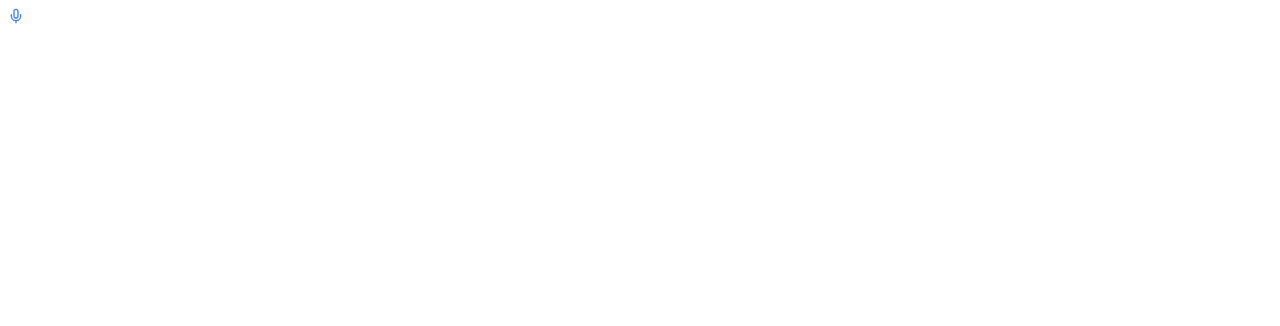
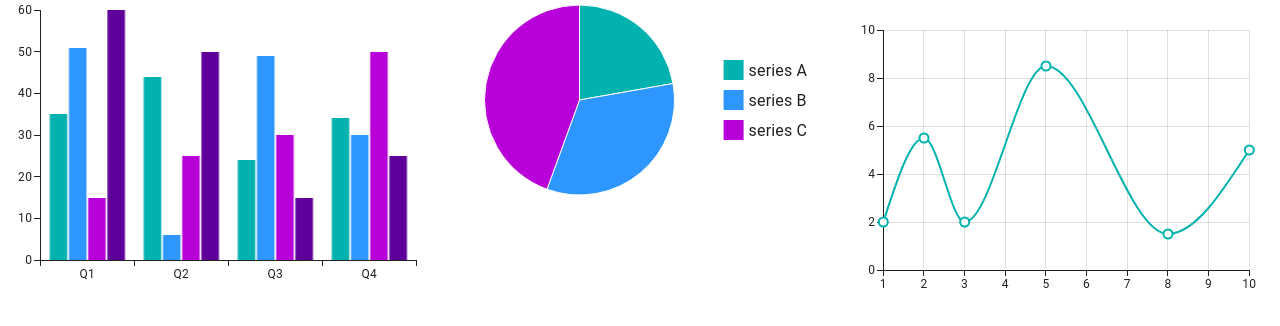
Before and after one commit to MohammedAlshami/UMHackathon, a Next.js app: page /test in a window 1280 px wide. Shown: the top 326 px of the page. Built offline with nearby package versions, Linux system fonts and the light colour scheme.

Commit message:
added graphs examples

```diff
--- /dev/null
+++ b/app/components/Charts/BarGraph.tsx
@@ -0,0 +1,18 @@
+import * as React from 'react';
+import { BarChart } from '@mui/x-charts/BarChart';
+
+export default function BarGraph() {
+  return (
+    <BarChart
+      series={[
+        { data: [35, 44, 24, 34] },
+        { data: [51, 6, 49, 30] },
+        { data: [15, 25, 30, 50] },
+        { data: [60, 50, 15, 25] },
+      ]}
+      height={290}
+      xAxis={[{ data: ['Q1', 'Q2', 'Q3', 'Q4'], scaleType: 'band' }]}
+      margin={{ top: 10, bottom: 30, left: 40, right: 10 }}
+    />
+  );
+}
--- /dev/null
+++ b/app/components/Charts/LineGraph.tsx
@@ -0,0 +1,18 @@
+import * as React from 'react';
+import { LineChart } from '@mui/x-charts/LineChart';
+
+export default function LineGraph() {
+  return (
+    <LineChart
+    xAxis={[{ data: [1, 2, 3, 5, 8, 10] }]}
+    series={[
+      {
+        data: [2, 5.5, 2, 8.5, 1.5, 5],
+      },
+    ]}
+    height={300}
+    margin={{ left: 30, right: 30, top: 30, bottom: 30 }}
+    grid={{ vertical: true, horizontal: true }}
+  />
+  );
+}
--- /dev/null
+++ b/app/components/Charts/PieGraph.tsx
@@ -0,0 +1,20 @@
+import * as React from 'react';
+import { PieChart } from '@mui/x-charts/PieChart';
+
+export default function PieGraph() {
+  return (
+    <PieChart
+    series={[
+      {
+        data: [
+          { id: 0, value: 10, label: 'series A' },
+          { id: 1, value: 15, label: 'series B' },
+          { id: 2, value: 20, label: 'series C' },
+        ],
+      },
+    ]}
+    width={400}
+    height={200}
+  />
+  );
+}
--- a/app/test/page.tsx
+++ b/app/test/page.tsx
@@ -1,18 +1,17 @@
 // MyPage.js
 'use client';
 import React from "react";
-import LogicComponent from "./TranscriptionUI";
-import UIComponent from "./UIComponent";
-import dynamic from "next/dynamic";
-// const DynamicUIComponent = dynamic(() => import("./page1"), { ssr: false });
-// const DynamicLogicComponent = dynamic(() => import("./UIComponent"), { ssr: false });
-// import MyPage from "./TranscriptionUI";
-import TranscriptionUI from "./TranscriptionUI";
-
+import BarGraph from "../components/Charts/BarGraph";
+import PieGraph from "../components/Charts/PieGraph";
+import LineGraph from "../components/Charts/LineGraph";
 const Page = () => {
 
   return(
-    <TranscriptionUI></TranscriptionUI>
+    <div className="grid grid-cols-3">
+        <BarGraph></BarGraph>
+        <PieGraph></PieGraph>
+        <LineGraph></LineGraph>
+    </div>
   );
 };
 
--- a/package.json
+++ b/package.json
@@ -9,6 +9,10 @@
     "lint": "next lint"
   },
   "dependencies": {
+    "@emotion/react": "^11.11.4",
+    "@emotion/styled": "^11.11.0",
+    "@mui/material": "^5.15.14",
+    "@mui/x-charts": "^7.1.0",
     "firebase": "^10.9.0",
     "next": "14.1.4",
     "nextjs-current-url": "^1.0.3",
```
Also changed, not shown: 1 other file (tests, documents, lock files or other folders).
